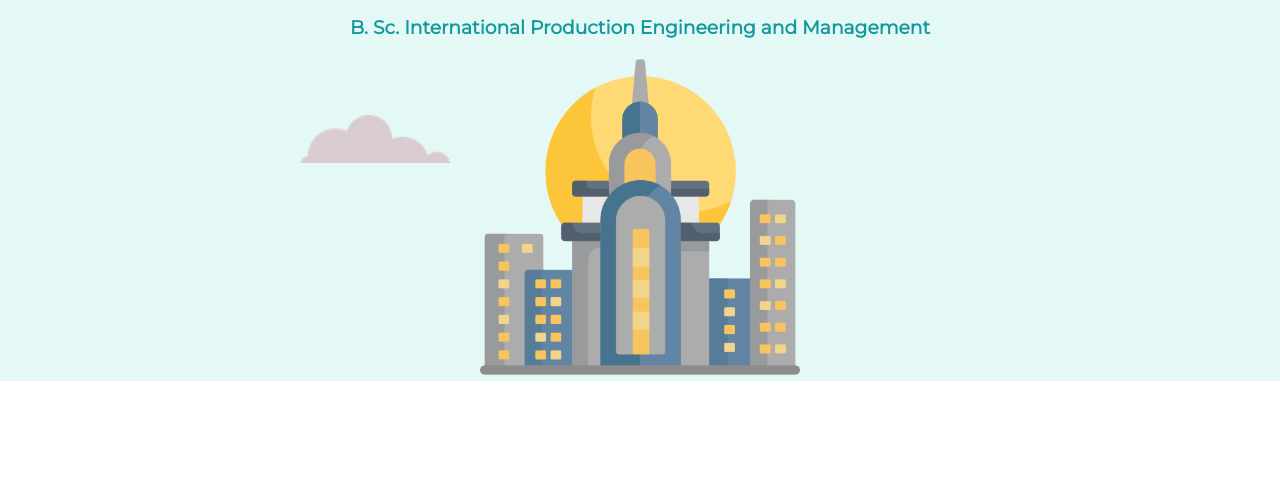
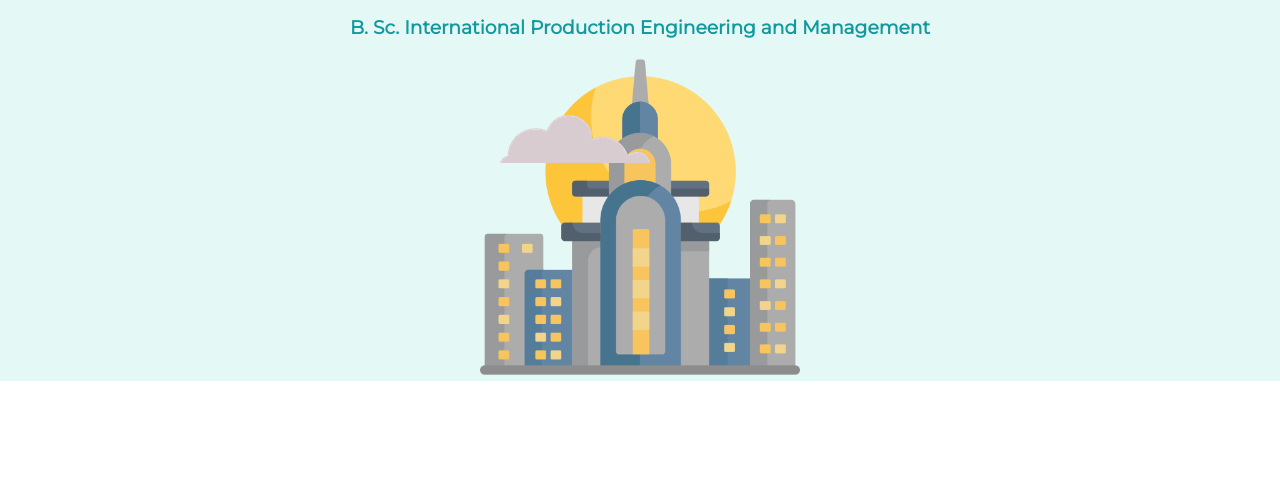
Before and after one commit to Caslan95/cv, a plain HTML site: page index.html in a window 1280 px wide. Shown: the part 285-763 px from the top of the page. Drawn offline with Linux system fonts and the light colour scheme.

Commit message:
Update styles.css

```diff
--- a/css/styles.css
+++ b/css/styles.css
@@ -111,7 +111,7 @@ a:hover {
 
 .bottom-cloud {
   position: absolute;
-  left: 300px;
+  left: 500px;
   top: 400px;
 }
 
```
